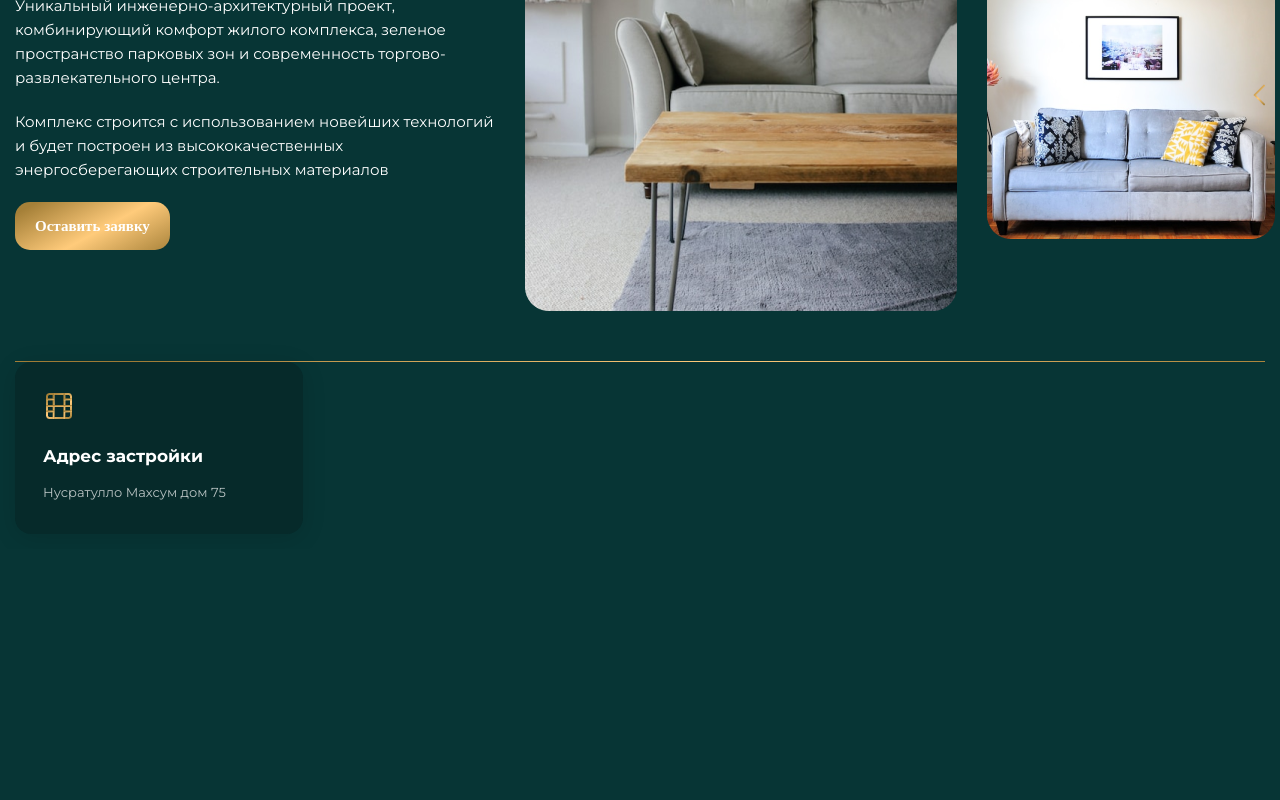
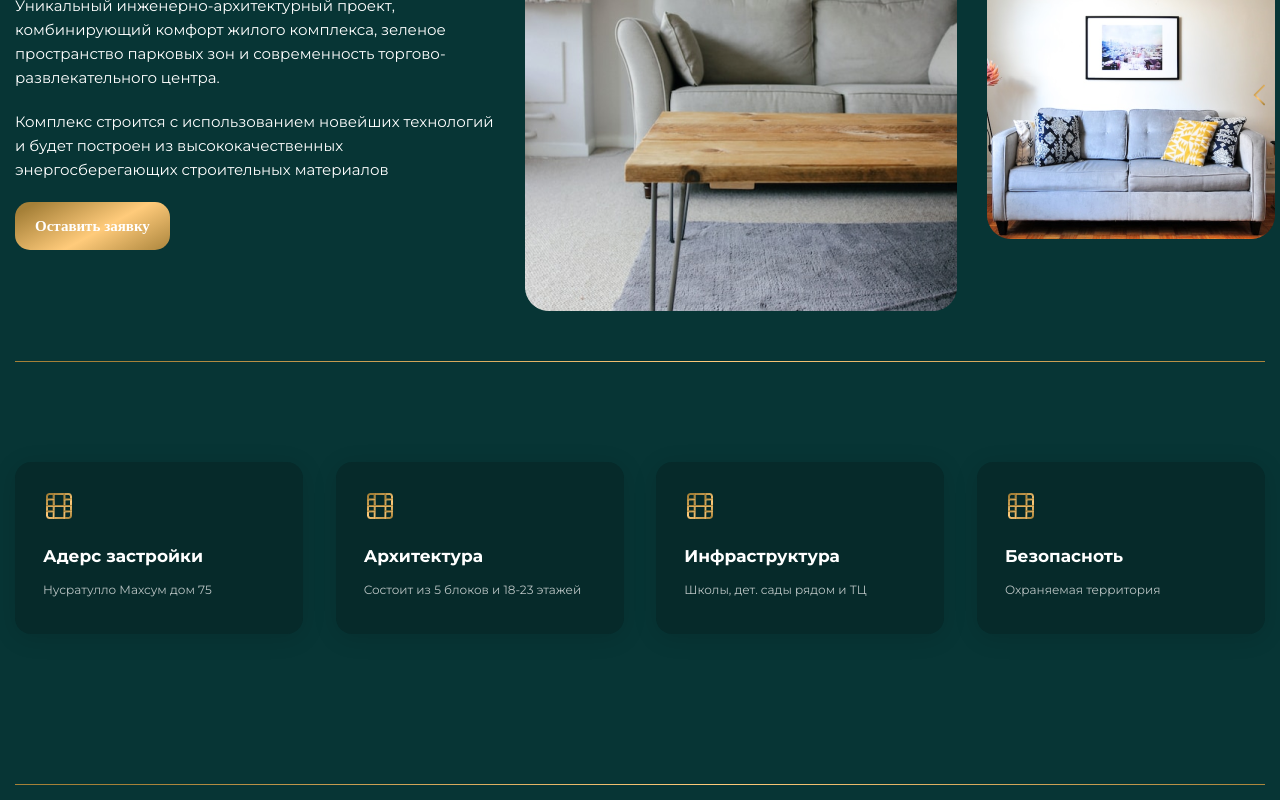
Before and after one commit to 22Sunatullo/building, a Next.js app: page / in a window 1280 px wide. Shown: the part 1015-1815 px from the top of the page. Before the commit the page ends 1564 px from the top, so only its background shows below. Built offline with nearby package versions, Linux system fonts and the light colour scheme.

Commit message:
commit card

```diff
--- a/src/app/components/screens/adres/Adres.module.scss
+++ /dev/null
@@ -1,20 +0,0 @@
-.addcont {
-    background: #062A2A;
-    padding: 28px;
-
-    width: 288px;
-    height: 172px;
-    box-shadow: 0px 4px 24px rgba(0, 0, 0, 0.12);
-    border-radius: 16px;
-
-    h3 {
-        color: #fff;
-        margin-top: 20px;
-    }
-
-    p {
-        color: rgba(255, 255, 255, 0.72);
-        font-size: 13px;
-        margin-top: 10px;
-    }
-}
--- a/src/app/components/screens/adres/Adres.tsx
+++ b/src/app/components/screens/adres/Adres.tsx
@@ -1,18 +1,15 @@
-import Image from "next/image";
-import { FC } from "react";
-import style from './Adres.module.scss';
+import AdresCard from "../adrescard/AdresCard";
+import React from "react";
+import Data from "./AdresData";
 
-import logo3 from "public/assets/logo/logo 3.png";
-
-const Adres: FC = () => {
+const Adres = () => {
+  const adresData = Data.map((el) => {
+    return <AdresCard title={el.title} Adrestext={el.text} id={el.id} />;
+  });
   return (
-    <div className={style.addcont}>
-      <div className={style.imgCont}>
-        <Image src={logo3} alt="dd" />
-      </div>
-      <div className="titleadres">
-        <h3>Адрес застройки</h3>
-        <p>Нусратулло Махсум дом 75</p>
+    <div className="container">
+      <div className="flex justify-between py-[100px] border-b-2 border-[#A58038] ">
+        {adresData}
       </div>
     </div>
   );
--- /dev/null
+++ b/src/app/components/screens/adres/AdresData.ts
@@ -0,0 +1,30 @@
+interface IData {
+  id: number;
+  title: string;
+  text: string;
+}
+
+const Data: IData[] = [
+  {
+    id: 1,
+    title: "Адерс застройки",
+    text: "Нусратулло Махсум дом 75",
+  },
+  {
+    id: 2,
+    title: "Архитектура",
+    text: "Состоит из 5 блоков и 18-23 этажей",
+  },
+  {
+    id: 3,
+    title: "Инфраструктура",
+    text: "Школы, дет. сады рядом и ТЦ",
+  },
+  {
+    id: 4,
+    title: "Безопасноть",
+    text: "Охраняемая территория",
+  },
+];
+
+export default Data;
--- /dev/null
+++ b/src/app/components/screens/adrescard/AdresCard.module.scss
@@ -0,0 +1,24 @@
+.addcont {
+    background: #062A2A;
+    padding: 28px;
+
+    width: 288px;
+    height: 172px;
+    box-shadow: 0px 4px 24px rgba(0, 0, 0, 0.12);
+    border-radius: 16px;
+
+    h3 {
+        color: #fff;
+        margin-top: 20px;
+    }
+
+    h6 {
+        color: rgba(255, 255, 255, 0.72);
+        margin-top: 10px;
+        font-family: 'Montserrat';
+        font-style: normal;
+        font-weight: 400;
+        font-size: 12px;
+        line-height: 20px;
+    }
+}
--- /dev/null
+++ b/src/app/components/screens/adrescard/AdresCard.tsx
@@ -0,0 +1,27 @@
+import Image from "next/image";
+import style from './AdresCard.module.scss';
+
+import logo3 from "public/assets/logo/logo 3.png";
+
+
+type TypeCard = {
+  title:string,
+  Adrestext:string,
+  id:number
+}
+
+const AdresCard = ({title,Adrestext, id }:TypeCard ) => {
+  return (
+    <div className={style.addcont} key={id}>
+      <div className={style.imgCont}>
+        <Image src={logo3} alt="dd" />
+      </div>
+      <div className="titleadres">
+        <h3>{title}</h3>
+        <h6>{Adrestext}</h6>
+      </div>
+    </div>
+  );
+};
+
+export default AdresCard;
--- a/src/app/page.tsx
+++ b/src/app/page.tsx
@@ -13,7 +13,8 @@ export default function Home() {
       <Wrapper>
         <Aboutcomplex />
         <Linecont />
-        <Adres/>
+        <Adres />
+        <Linecont />
       </Wrapper>
     </div>
   );
```
